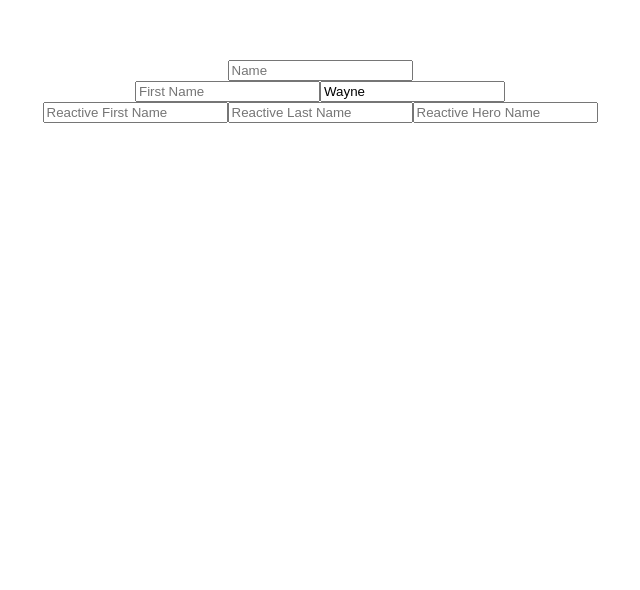
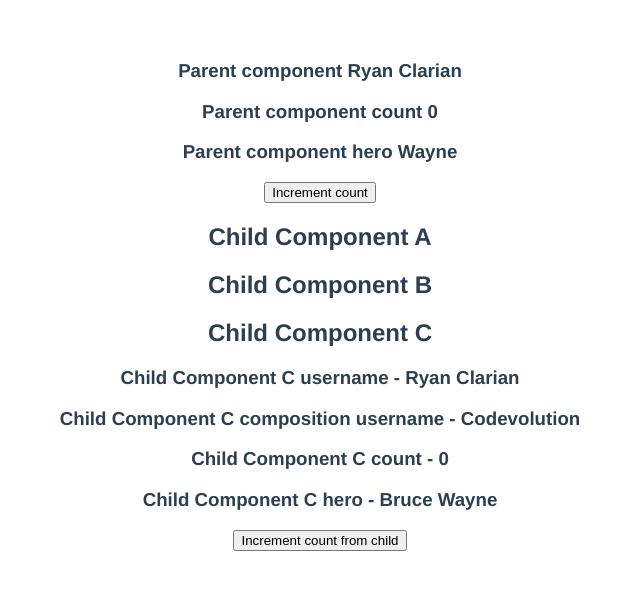
Before and after one commit to rclarian/Vue.js_3_A, a Vue app in the folder vue-components/: page / in a window 1280 px wide. Shown: the top 590 px of the page, without its empty margins (320-960 px from the left). Built offline with nearby package versions, Linux system fonts and the light colour scheme.

Commit message:
#60. Vue JS 3 Tutorial - 60 - Replacing Provide/Inject - (provide, ref, reactive, toRefs, inject, toRefs)
#60. Vue JS 3 Tutorial - 60 - Replacing Provide/Inject - (provide, ref, reactive, toRefs, inject, toRefs)

```diff
--- a/vue-components/src/App.vue
+++ b/vue-components/src/App.vue
@@ -1,17 +1,17 @@
 <template>
   <div>
-    <WatchView/>
+    <ProvideInject/>
 
   </div>
 </template>
 
 <script>
-import WatchView from './components/WatchView.vue';
+import ProvideInject from './components/ProvideInject.vue';
 
 export default {
   name: 'App',
   components: {
-    WatchView,
+    ProvideInject,
 
   },
   data() {
--- /dev/null
+++ b/vue-components/src/components/ChildA.vue
@@ -0,0 +1,20 @@
+<template>
+    <div>
+        <h2>Child Component A</h2>
+        <ChildB />
+    </div>
+</template>
+
+<script>
+import ChildB from './ChildB.vue';
+    export default {
+        name: 'ChildA',
+        components: {
+            ChildB,
+        }
+    }
+</script>
+
+<style scoped>
+
+</style>
--- /dev/null
+++ b/vue-components/src/components/ChildB.vue
@@ -0,0 +1,20 @@
+<template>
+    <div>
+        <h2>Child Component B</h2>
+        <ChildC />
+    </div>
+</template>
+
+<script>
+import ChildC from './ChildC.vue';
+    export default {
+        name: 'ChildB',
+        components: {
+            ChildC,
+        }
+    }
+</script>
+
+<style scoped>
+
+</style>
--- /dev/null
+++ b/vue-components/src/components/ChildC.vue
@@ -0,0 +1,38 @@
+<template>
+    <div>
+        <h2>Child Component C</h2>
+        <h3>Child Component C username - {{ userName }}</h3>
+        <h3>Child Component C composition username - {{ childUserName }}</h3>
+
+        <h3>Child Component C count - {{ childCount }}</h3>
+        <h3>Child Component C hero - {{ firstName }} {{ lastName }}</h3>
+
+        <button @click="incrementCount">Increment count from child</button>
+
+    </div>
+</template>
+
+<script>
+import { inject, toRefs } from 'vue';
+    export default {
+        name: 'ChildC',
+        inject: ['userName'],
+        setup() {
+            const childUserName = inject('c_userName', 'Default username');
+            const childCount = inject('c_count', 0);
+            const childHero = inject('c_hero', {});
+            const incrementCount = inject('increment');
+
+            return {
+                childUserName,
+                childCount,
+                ...toRefs(childHero),
+                incrementCount
+            }
+        }
+    }
+</script>
+
+<style scoped>
+
+</style>
--- /dev/null
+++ b/vue-components/src/components/ProvideInject.vue
@@ -0,0 +1,59 @@
+<template>
+    <div>
+        <h3>Parent component {{ name }}</h3>
+        <h3>Parent component count {{ count }}</h3>
+        <h3>Parent component hero {{ firtName }} {{ lastName }}</h3>
+
+        <button @click="incrementCount">Increment count</button>
+        <ChildA />
+    </div>
+</template>
+
+<script>
+import { provide, ref, reactive, toRefs } from 'vue';
+import ChildA from './ChildA.vue';
+    export default {
+        name: 'ProvidInject',
+        components: {
+            ChildA,
+        },
+        setup() {
+            provide('c_userName', 'Codevolution')
+
+            const count = ref(0);
+
+            function incrementCount() {
+                count.value++;
+            }
+
+            const state = reactive({
+                firstName: 'Bruce',
+                lastName: 'Wayne'
+            })
+
+            provide('c_count', count);
+            provide('c_hero', state);
+            provide('increment', incrementCount);
+
+            return{
+                count,
+                ...toRefs(state),
+                incrementCount
+            }
+        },
+        data() {
+            return {
+                name: 'Ryan Clarian',
+            }
+        },
+        provide() {
+            return{
+                userName: this.name,
+            }
+        },
+    }
+</script>
+
+<style scoped>
+
+</style>
```
